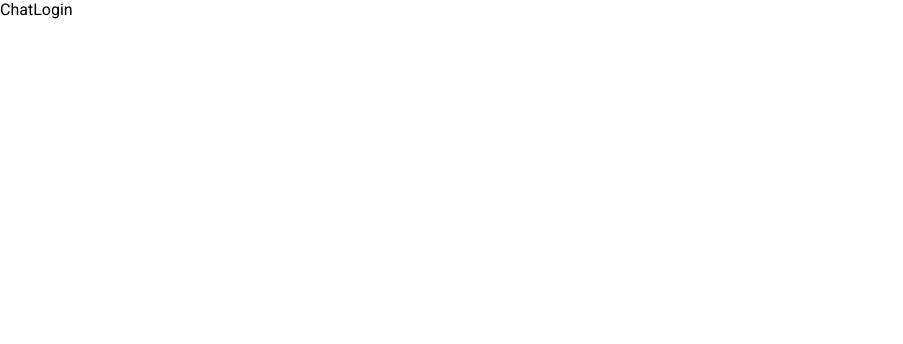
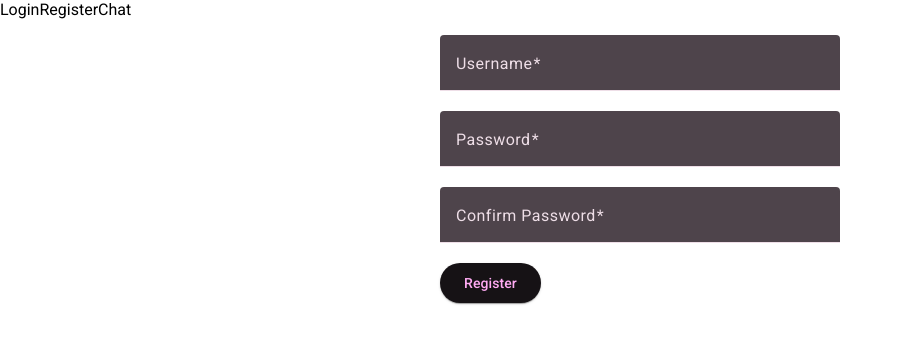
Before and after one commit to boramenerja13/Chat-App, an Angular app in the folder Front/chat-frontend/: page /register in a window 1280 px wide. Before the commit this address led to /. Shown: the top 344 px of the page, without its empty margins (0-903 px from the left). Built offline with nearby package versions, Linux system fonts and the light colour scheme.

Commit message:
register component

```diff
--- a/Front/chat-frontend/src/app/app.component.html
+++ b/Front/chat-frontend/src/app/app.component.html
@@ -1,5 +1,6 @@
 <nav>
-    <a mat-button routerLink="/">Chat</a>
-    <a mat-button routerLink="/login">Login</a>
-  </nav>
-  <router-outlet></router-outlet>
+  <a mat-button routerLink="/login">Login</a>
+  <a mat-button routerLink="/register">Register</a>
+  <a mat-button routerLink="/chat">Chat</a>
+</nav>
+<router-outlet></router-outlet>
--- a/Front/chat-frontend/src/app/app.module.ts
+++ b/Front/chat-frontend/src/app/app.module.ts
@@ -6,6 +6,7 @@ import { AppComponent } from './app.component';
 import { ChatComponent } from './chat/chat.component';
 import { SocketIoModule, SocketIoConfig } from 'ngx-socket-io';
 import { LoginComponent } from './login/login.component';
+import { RegisterComponent } from './register/register.component';
 import { BrowserAnimationsModule } from '@angular/platform-browser/animations';
 import { MatFormFieldModule } from '@angular/material/form-field';
 import { MatInputModule } from '@angular/material/input';
@@ -28,7 +29,8 @@ const config: SocketIoConfig = { url: 'http://localhost:3000', options: {} };
     MatFormFieldModule,
     MatInputModule,
     MatButtonModule,
-    LoginComponent // Add LoginComponent to imports as it's standalone
+    LoginComponent,
+    RegisterComponent
   ],
   providers: [],
   bootstrap: [AppComponent]
--- a/Front/chat-frontend/src/app/app.routes.ts
+++ b/Front/chat-frontend/src/app/app.routes.ts
@@ -2,10 +2,12 @@ import { NgModule } from '@angular/core';
 import { RouterModule, Routes } from '@angular/router';
 import { ChatComponent } from './chat/chat.component';
 import { LoginComponent } from './login/login.component';
+import { RegisterComponent } from './register/register.component';
 
 export const routes: Routes = [
   { path: '', redirectTo: 'login', pathMatch: 'full' }, // Default to login
   { path: 'login', component: LoginComponent },
+  { path: 'register', component: RegisterComponent },
   { path: 'chat', component: ChatComponent }
 ];
 
--- /dev/null
+++ b/Front/chat-frontend/src/app/register/register.component.css
@@ -0,0 +1,12 @@
+.register-container {
+    max-width: 400px;
+    margin: auto;
+    padding: 1rem;
+    display: flex;
+    flex-direction: column;
+    gap: 1rem;
+  }
+
+  mat-form-field {
+    width: 100%;
+  }
--- /dev/null
+++ b/Front/chat-frontend/src/app/register/register.component.html
@@ -0,0 +1,29 @@
+<div class="register-container">
+    <form [formGroup]="registerForm" (ngSubmit)="onSubmit()">
+      <mat-form-field appearance="fill">
+        <mat-label>Username</mat-label>
+        <input matInput formControlName="username" />
+        <mat-error *ngIf="registerForm.get('username')?.hasError('required')">
+          Username is required
+        </mat-error>
+      </mat-form-field>
+
+      <mat-form-field appearance="fill">
+        <mat-label>Password</mat-label>
+        <input matInput type="password" formControlName="password" />
+        <mat-error *ngIf="registerForm.get('password')?.hasError('required')">
+          Password is required
+        </mat-error>
+      </mat-form-field>
+
+      <mat-form-field appearance="fill">
+        <mat-label>Confirm Password</mat-label>
+        <input matInput type="password" formControlName="confirmPassword" />
+        <mat-error *ngIf="registerForm.get('confirmPassword')?.hasError('required')">
+          Confirm Password is required
+        </mat-error>
+      </mat-form-field>
+
+      <button mat-raised-button color="primary" type="submit">Register</button>
+    </form>
+  </div>
--- /dev/null
+++ b/Front/chat-frontend/src/app/register/register.component.ts
@@ -0,0 +1,38 @@
+import { Component } from '@angular/core';
+import { FormBuilder, FormGroup, Validators } from '@angular/forms';
+import { MatFormFieldModule } from '@angular/material/form-field';
+import { MatInputModule } from '@angular/material/input';
+import { MatButtonModule } from '@angular/material/button';
+import { CommonModule } from '@angular/common';
+import { ReactiveFormsModule } from '@angular/forms';
+
+@Component({
+  selector: 'app-register',
+  templateUrl: './register.component.html',
+  styleUrls: ['./register.component.css'],
+  imports: [CommonModule, MatFormFieldModule, MatInputModule, MatButtonModule, ReactiveFormsModule],
+  standalone: true
+})
+export class RegisterComponent {
+  registerForm: FormGroup;
+
+  constructor(private fb: FormBuilder) {
+    this.registerForm = this.fb.group({
+      username: ['', Validators.required],
+      password: ['', Validators.required],
+      confirmPassword: ['', Validators.required]
+    });
+  }
+
+  onSubmit(): void {
+    if (this.registerForm.valid) {
+      const { username, password, confirmPassword } = this.registerForm.value;
+      if (password !== confirmPassword) {
+        console.error('Passwords do not match');
+        return;
+      }
+      console.log('Username:', username);
+      console.log('Password:', password);
+    }
+  }
+}
```
Also changed, not shown: 1 other file (tests, documents, lock files or other folders).
